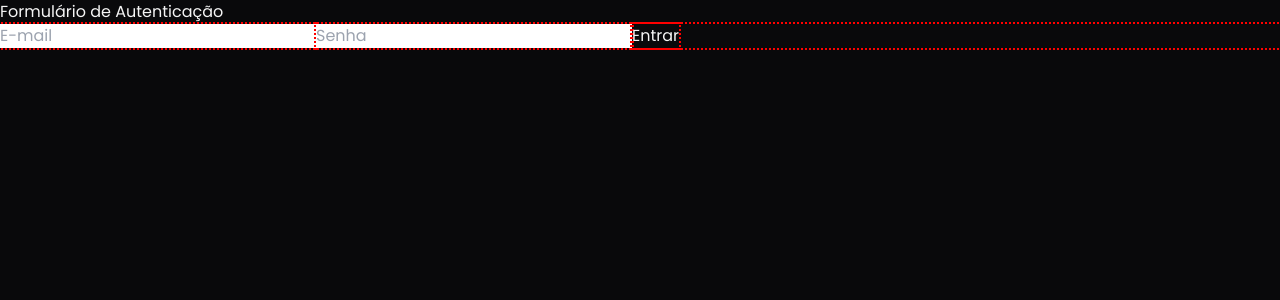
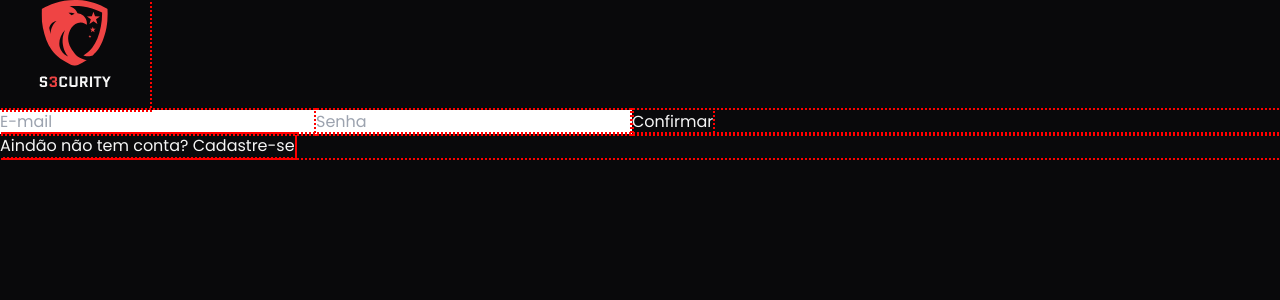
Before and after one commit to einsoft/s3curity, a Next.js app in the folder apps/frontend/: page /entrar in a window 1280 px wide. Shown: the top 300 px of the page. Built offline with nearby package versions, Linux system fonts and the light colour scheme.

Commit message:
feat: base para form, aternando entre cadastro e login

```diff
--- a/apps/frontend/src/components/auth/FormAuth.tsx
+++ b/apps/frontend/src/components/auth/FormAuth.tsx
@@ -1,11 +1,38 @@
+"use client";
+
+import { useState } from "react";
+import Image from "next/image";
+import logo from "../../assets/images/logo.svg";
+
 export default function FormAuth() {
+  const [modo, setModo] = useState<"login" | "cadastro">("login");
+
+  function alternarModo() {
+    setModo(modo === "login" ? "cadastro" : "login");
+  }
+
   return (
     <div className="flex justify-center items-center h-screen">
-      Formulário de Autenticação
+      <Image src={logo} width={150} height={150} alt="Logo" />
       <div className="flex flex-col">
+        {modo === "cadastro" && (
+          <>
+            <input type="text" placeholder="Nome Completo" />
+            <input type="text" placeholder="Telefone" />
+          </>
+        )}
         <input type="text" placeholder="E-mail" />
         <input type="password" placeholder="Senha" />
-        <button>Entrar</button>
+        <button>Confirmar</button>
+      </div>
+      <div>
+        <button onClick={alternarModo}>
+          {modo === "login" ? (
+            <span>Aindão não tem conta? Cadastre-se</span>
+          ) : (
+            <span>Já tem uma conta? Faça o Login</span>
+          )}
+        </button>
       </div>
     </div>
   );
```
Also changed, not shown: apps/frontend/src/assets/images/logo.svg (added).
